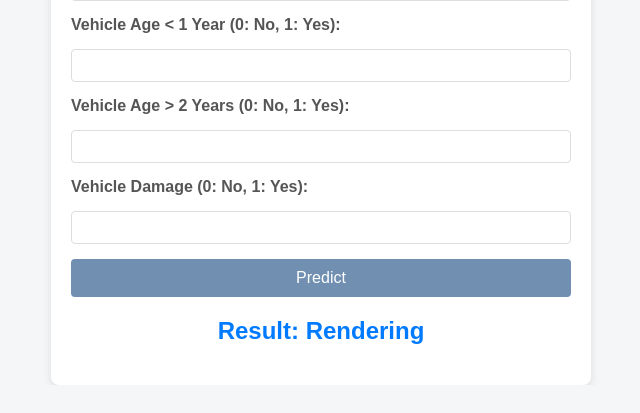
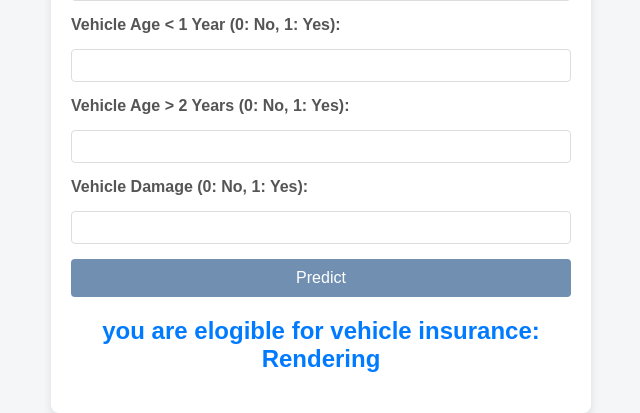
Before and after one commit to TalkeenAhmadNomani/vehicle, a FastAPI app: page / in a window 1280 px wide. Shown: the part 732-1145 px from the top of the page, without its empty margins (319-959 px from the left). Before the commit the page ends 1117 px from the top, so only its background shows below. Run offline with FastAPI, Linux system fonts and the light colour scheme; parts of the project's set-up code (start-up, migrations or seed data) failed here and were passed over.

Commit message:
CI CD -12

```diff
--- a/templates/vehicledata.html
+++ b/templates/vehicledata.html
@@ -51,7 +51,7 @@
 
         {% if context %}
             <div class="result">
-                <h2>Result: {{ context }}</h2>
+                <h2>you are elogible for vehicle insurance: {{ context }}</h2>
             </div>
         {% endif %}
     </div>
```
